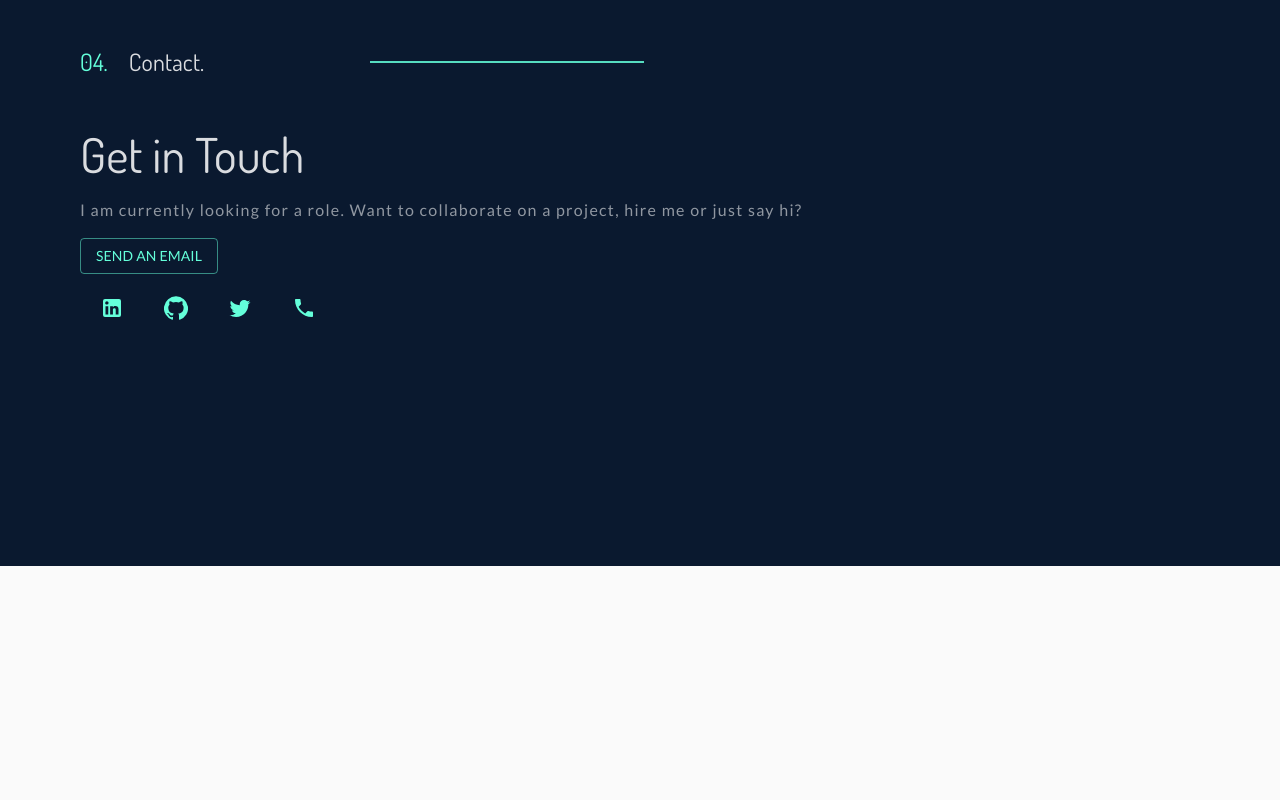
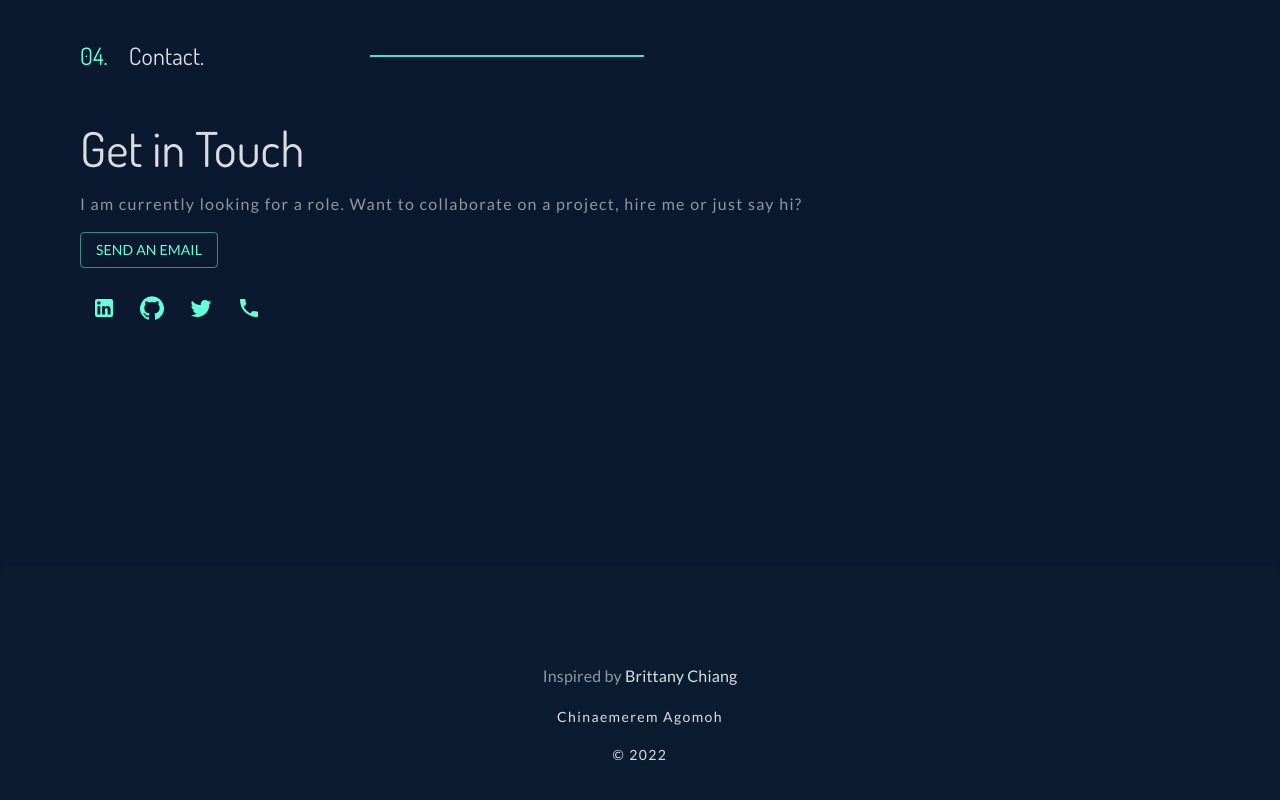
Before and after one commit to AgomohC/portfolio, a React (Create React App) app: page / in a window 1280 px wide. Shown: the part 3450-4250 px from the top of the page. Before the commit the page ends 4016 px from the top, so only its background shows below. Built offline with nearby package versions, Linux system fonts and the light colour scheme.

Commit message:
finished footer

```diff
--- a/src/Components/Contact.jsx
+++ b/src/Components/Contact.jsx
@@ -115,7 +115,7 @@ const Contact = () => {
                      lg={2}
                      className={classes.btnContainer}
                   >
-                     <Button
+                     <IconButton
                         color="secondary"
                         component="a"
                         href="https://www.linkedin.com/in/agomohchinaemereme/"
@@ -123,8 +123,8 @@ const Contact = () => {
                         rel="noopener noreferrer"
                      >
                         <LinkedIn />
-                     </Button>
-                     <Button
+                     </IconButton>
+                     <IconButton
                         color="secondary"
                         component="a"
                         href="https://github.com/AgomohC"
@@ -132,8 +132,8 @@ const Contact = () => {
                         rel="noopener noreferrer"
                      >
                         <GitHub />
-                     </Button>
-                     <Button
+                     </IconButton>
+                     <IconButton
                         color="secondary"
                         component="a"
                         href="https://twitter.com/femto_ace"
@@ -141,9 +141,8 @@ const Contact = () => {
                         rel="noopener noreferrer"
                      >
                         <Twitter />
-                     </Button>
-
-                     <Button
+                     </IconButton>
+                     <IconButton
                         color="secondary"
                         component="a"
                         href="tel:+23481788390"
@@ -151,7 +150,7 @@ const Contact = () => {
                         rel="noopener noreferrer"
                      >
                         <Phone />
-                     </Button>
+                     </IconButton>
                   </Grid>
                </Grid>
             </Grid>
--- a/src/Components/Footer.jsx
+++ b/src/Components/Footer.jsx
@@ -1,7 +1,90 @@
 import React from "react";
+import {
+   Grid,
+   Typography,
+   makeStyles,
+   IconButton,
+   alpha,
+} from "@material-ui/core";
+import { GitHub } from "@material-ui/icons";
+
+const useStyles = makeStyles((theme) => ({
+   container: {
+      minHeight: "auto",
+      padding: theme.spacing(10),
+      display: "flex",
+      alignItems: "center",
+      flexDirection: "column",
+      justifyContent: "center",
+      borderRadius: "8px 8px 0 0",
+
+      position: "relative",
+      backgroundColor: alpha(theme.palette.secondary.main, 0.01)
+   },
+   text: {
+      color: alpha("#fff", 0.85),
+      cursor: "pointer",
+      marginTop: theme.spacing(2),
+      textDecoration: "none",
+   },
+   paleText: {
+      color: alpha("#fff", 0.55),
+   },
+   waveDivider: {
+      position: "absolute",
+      top: 0,
+      left: 0,
+      width: "100%",
+      overflow: "hidden",
+      lineHeight: 0,
+   },
+
+   svg: {
+      position: "relative",
+      display: "block",
+      width: "calc(100% + 1.3px)",
+      height: "81px",
+   },
+
+   waveShapeFill: {
+      fill: "#64FFDA",
+   },
+}));
 
 const Footer = () => {
-   return <section></section>;
+   const classes = useStyles();
+   const year = new Date().getFullYear();
+   return (
+      <footer id="footer" className={classes.container}>
+         <Typography
+            variant="subtitle1"
+            color="initial"
+            className={classes.text}
+            component="a"
+            href="https://brittanychiang.com/"
+            target="_blank"
+            rel="noopener noreferrer"
+         >
+            <span className={classes.paleText}>Inspired by</span> Brittany
+            Chiang
+         </Typography>
+         <Typography
+            className={classes.text}
+            variant="subtitle2"
+            color="initial"
+         >
+            Chinaemerem Agomoh
+         </Typography>
+         <Typography
+            className={classes.text}
+            variant="subtitle2"
+            color="initial"
+         >
+            © {year}
+         </Typography>
+
+      </footer>
+   );
 };
 
 export default Footer;
```
